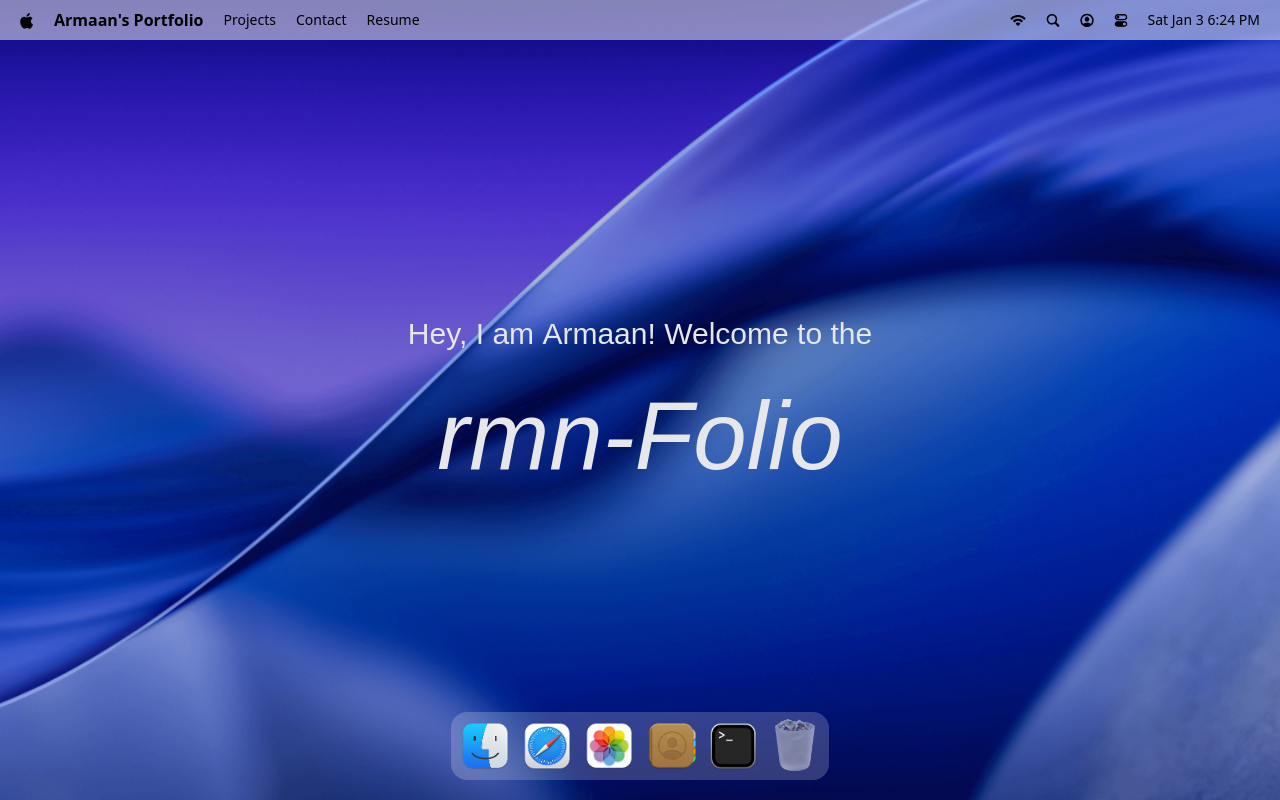
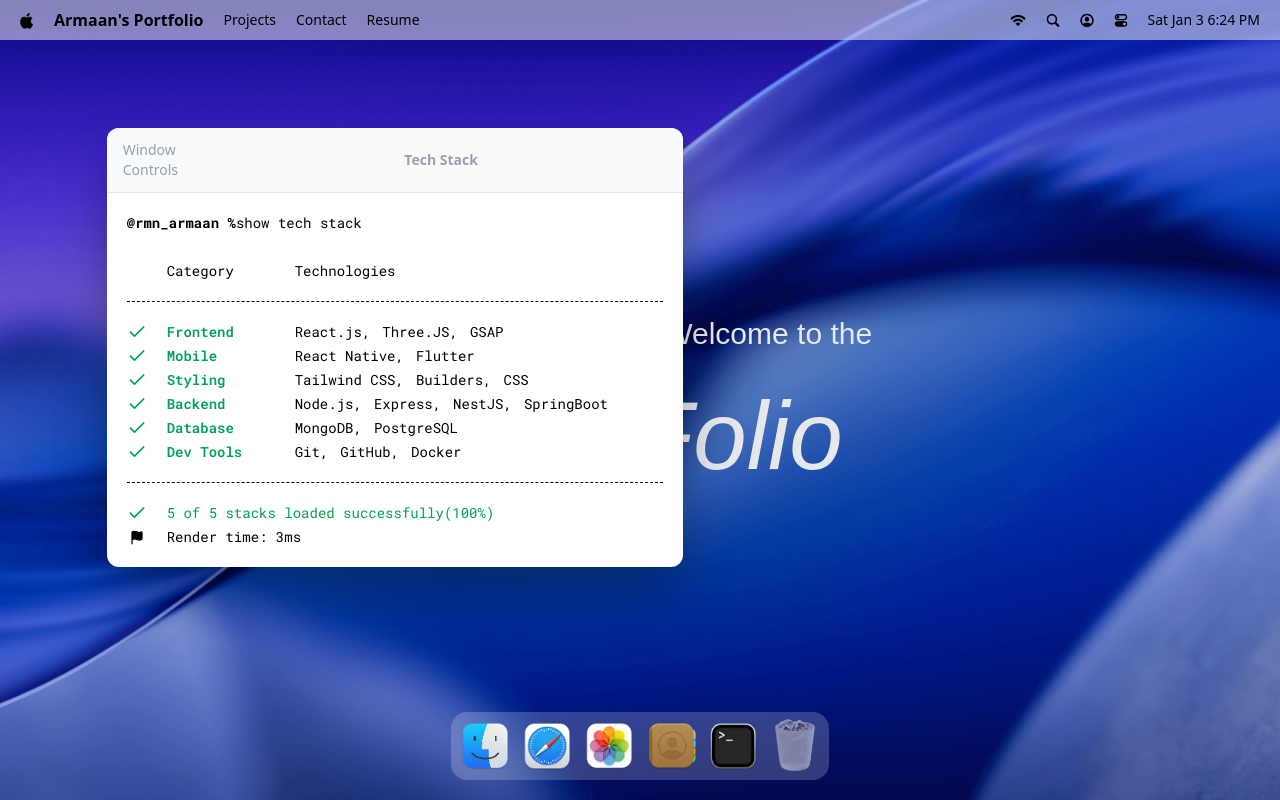
Before and after one commit to muftiarmaan6/macOS-portfolio, a React (Vite) app: page / in a window 1280 px wide. Built offline with nearby package versions, Linux system fonts and the light colour scheme; a web font is replaced by a local one.

Commit message:
Design terminal window UI with window wrapper integration

```diff
--- a/src/App.jsx
+++ b/src/App.jsx
@@ -1,5 +1,9 @@
 import {Navbar, Welcome, Dock} from "#components/imports";
+import { Draggable } from "gsap/Draggable";
 
+import gsap from "gsap";
+import {Terminal} from "#windows/imports";
+gsap.registerPlugin(Draggable);
 
 const  app = () => {
   return (
@@ -7,6 +11,8 @@
       <Navbar/>
       <Welcome/>
       <Dock/>
+
+      <Terminal/>
     </main>
   )
 }
--- /dev/null
+++ b/src/hoc/WindowWrapper.jsx
@@ -0,0 +1,21 @@
+import useWindowStore from "#store/window.js"
+import { useRef } from "react";
+const WindowWrapper = (Component, windowKey) => {
+  const Wrapped = (props) => {
+
+    const {focusWindow, windows} = useWindowStore();
+    const {isOpen, zIndex} = windows[windowKey];
+    const ref = useRef(null);
+
+    return (
+      <section id={windowKey} ref={ref} style={{zIndex}}
+      className="absolute">
+        <Component {...props}/>
+      </section>
+    )
+  }
+  Wrapped.displayName = `WindowWrapper(${Component.displayName || Component.name || "Component"})`;
+  return Wrapped;
+}
+
+export default WindowWrapper
--- /dev/null
+++ b/src/windows/Terminal.jsx
@@ -0,0 +1,54 @@
+import { techStack } from "#constants/constant";
+import WindowWrapper from "#hoc/WindowWrapper";
+import { Check, Flag } from "lucide-react";
+
+const Terminal = () => {
+  return (
+    <>
+      <div id="window-header">
+        <p>
+          Window Controls
+        </p>
+        <h2>Tech Stack</h2>
+      </div>
+      <div className="techstack">
+        <p>
+          <span className="font-bold">
+            @rmn_armaan %
+          </span>
+          show tech stack
+        </p>
+
+      <div className="label">
+        <p className="w-32">Category</p>
+        <p>Technologies</p>
+      </div>
+      <ul className="content">
+        {techStack.map(({category, items})=>(
+          <li key={category} className="flex items-center">
+            <Check className="check" size="20"/>
+            <h3>{category}</h3>
+            <ul>
+              {items.map((item, i)=>(
+               <li key={i}>{item}{i< items.length-1 ? "," : ""}</li>
+              ))}
+            </ul>
+          </li>
+        ))}
+      </ul>
+      <div className="footnote">
+        <p>
+          <Check size={20}/> 5 of 5 stacks loaded successfully(100%)
+        </p>
+        <p className="text-black">
+          <Flag size={15} fill="black"/>
+          Render time: 3ms
+        </p>
+      </div>
+      </div>
+    </>
+  );
+};
+
+const TerminalWindow = WindowWrapper(Terminal, "terminal")
+export default TerminalWindow;
--- /dev/null
+++ b/src/windows/imports.js
@@ -0,0 +1,3 @@
+import Terminal from "#windows/Terminal.jsx";
+
+export {Terminal};
```
